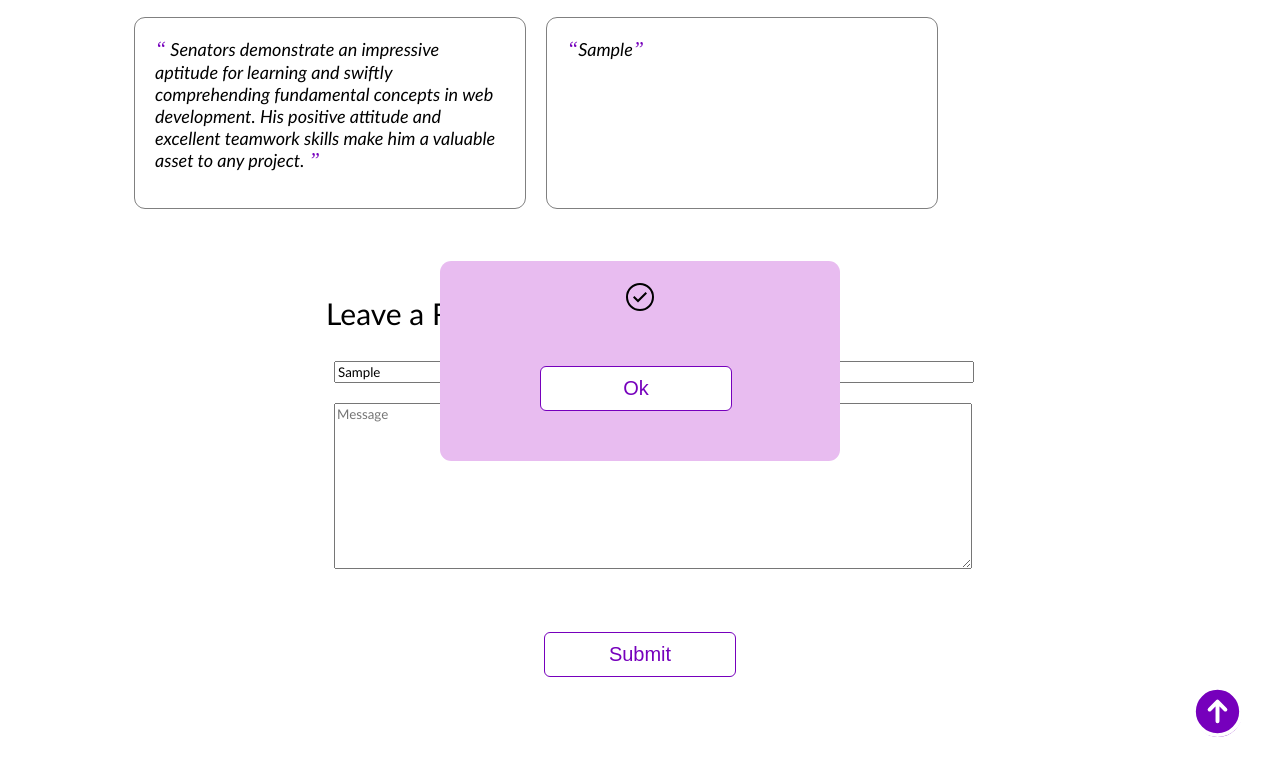
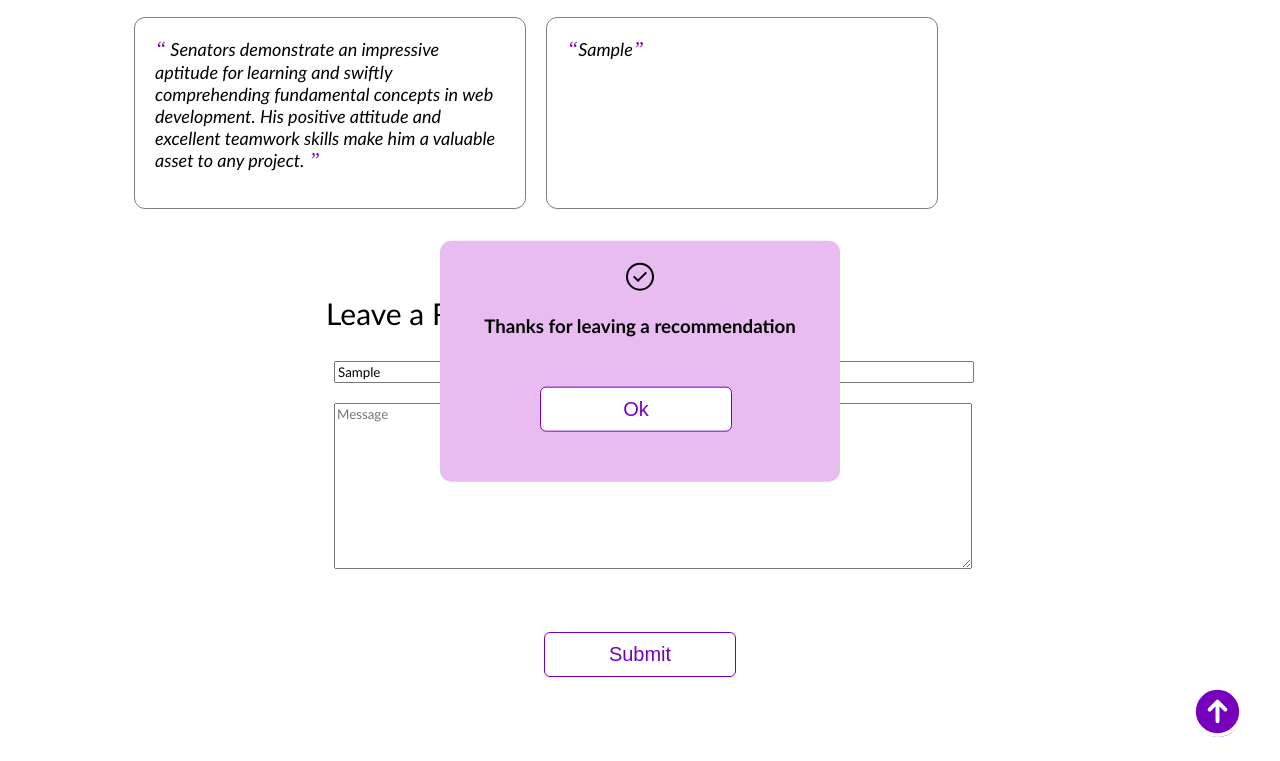
Before and after one commit to nexinovation/Nex-portfolio, a plain HTML site: page index.html in a window 1280 px wide. Both pictures are taken after typing "Sample", "Sample" into the empty fields and a click on the button "Submit". Shown: the part 1755-2516 px from the top of the page. Drawn offline with Linux system fonts and the light colour scheme.

Commit message:
Update index.html

```diff
--- a/index.html
+++ b/index.html
@@ -171,7 +171,7 @@
 
     <div class="popup" id="popup" class="flex_center">
       <img src="html_finalprojimages/checkmark--outline.svg"/>
-      <h3><!-- Add appropriate text here--></h3>
+      <h3>Thanks for leaving a recommendation</h3>
       <button onclick="showPopup(false)">Ok</button>
     </div>
   </body>
```
